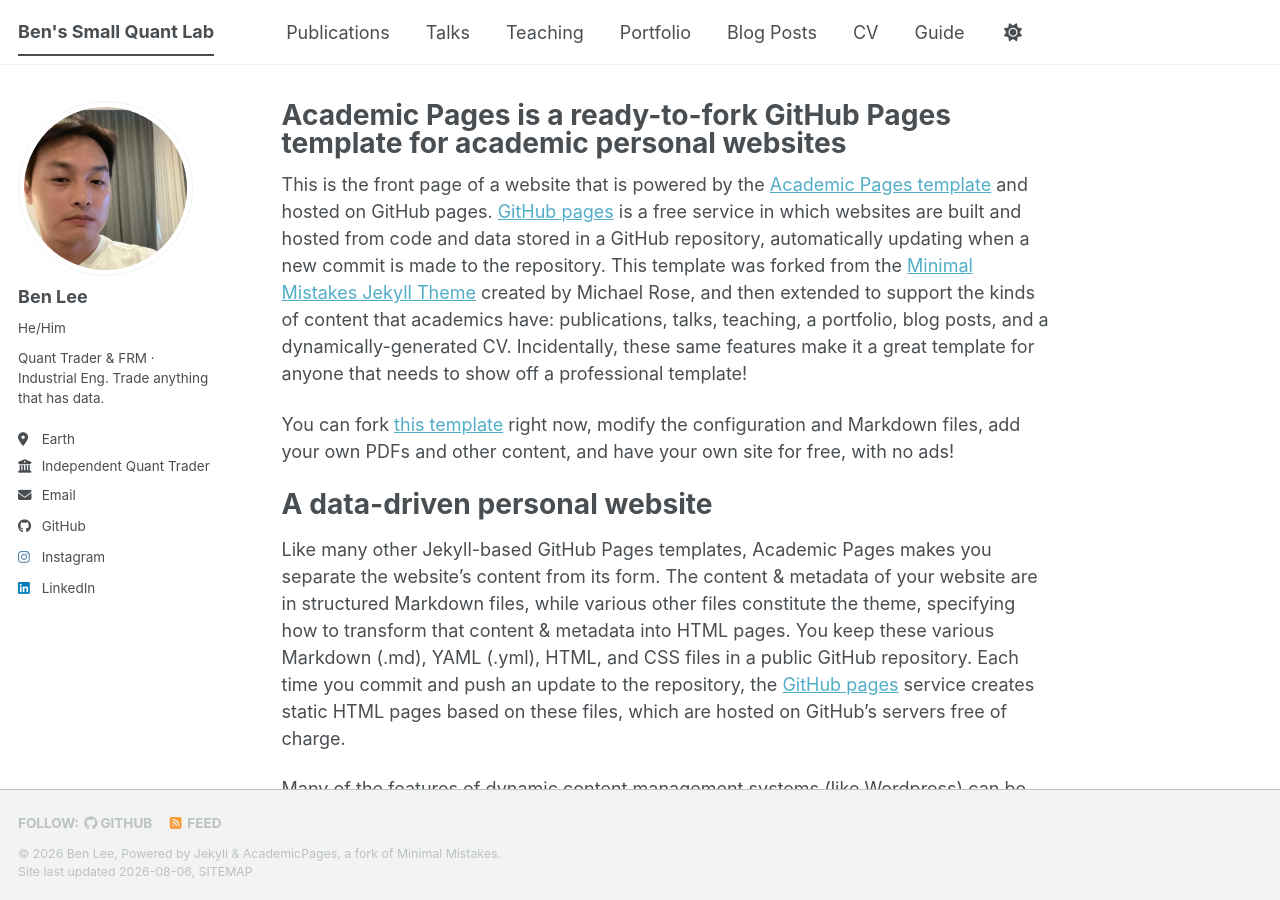
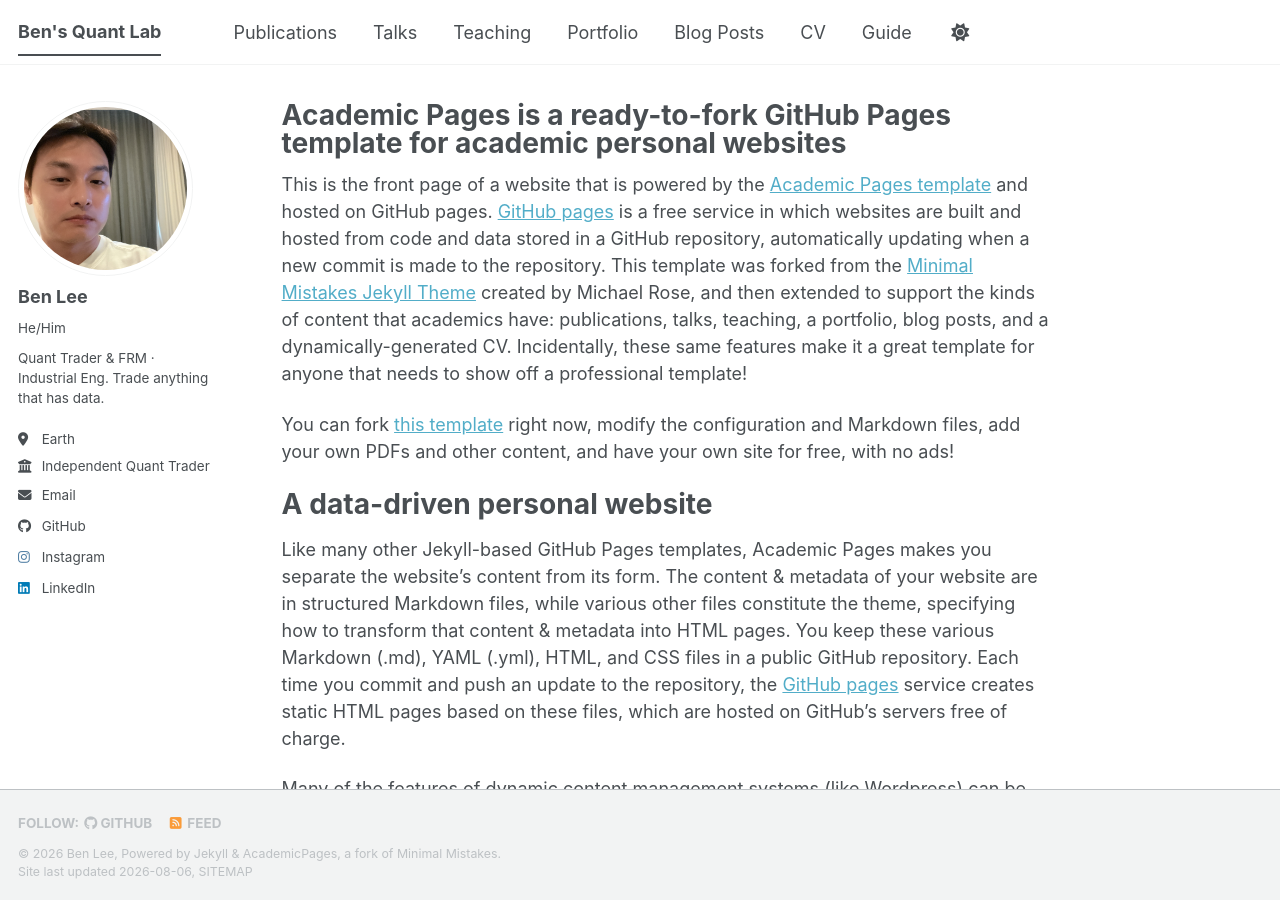
Before and after one commit to leebh1119/leebh1119.github.io, a Jekyll site: the page built from _pages/about.md, in a window 1280 px wide and 900 px high. Built offline with Jekyll 4.4.1, drawn with Linux system fonts in a browser that asks for light colours; a style sheet for code colours, icons or effects is not loaded.

Commit message:
changed title

```diff
--- a/_config.yml
+++ b/_config.yml
@@ -9,7 +9,7 @@
 # Basic Site Settings
 locale                   : "en-US"
 site_theme               : "default" # The available themes options are "default", "air", "sunrise", "mint", "dirt" and "contrast"
-title                    : "Ben's Small Quant Lab"
+title                    : "Ben's Quant Lab"
 title_separator          : "-"
 name                     : &name "Ben Lee"
 description              : &description "Quant Trading"   # Update this with a general description of your site, this is the default if not overridden by a page
```
